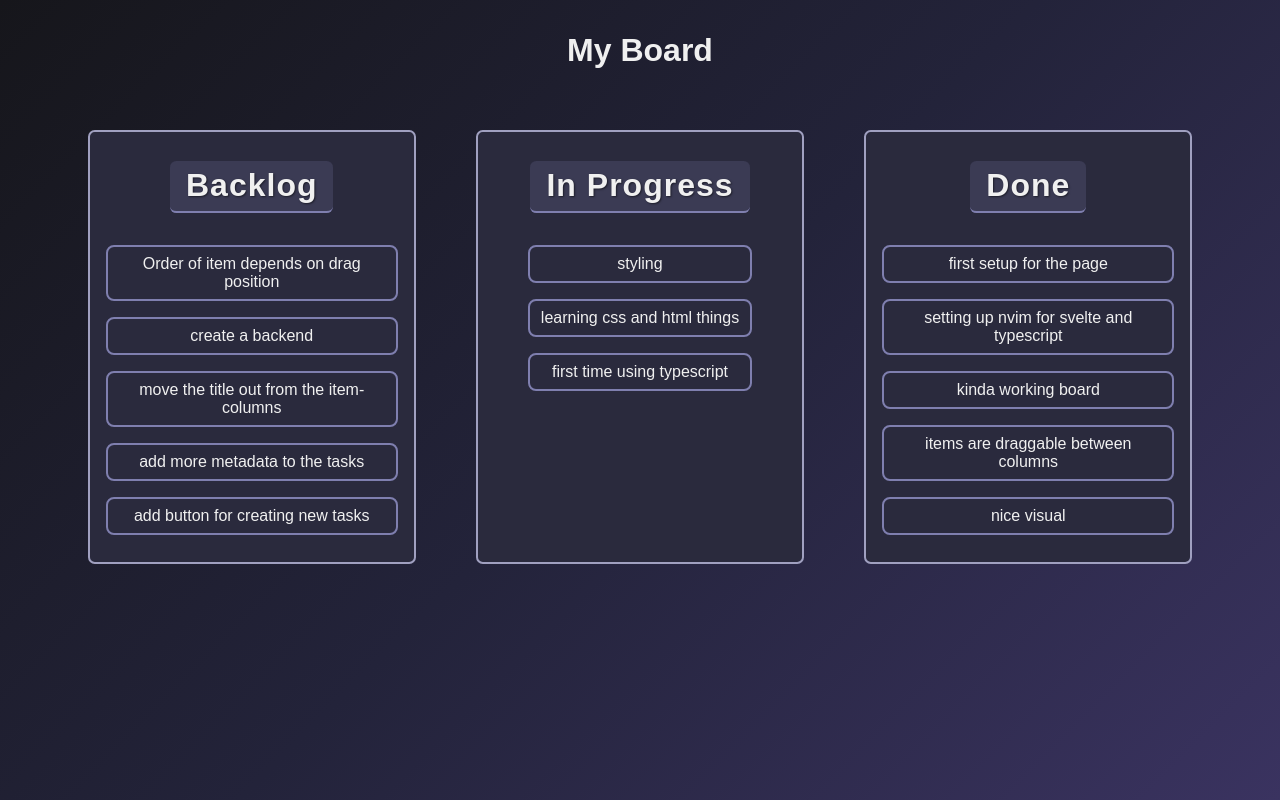
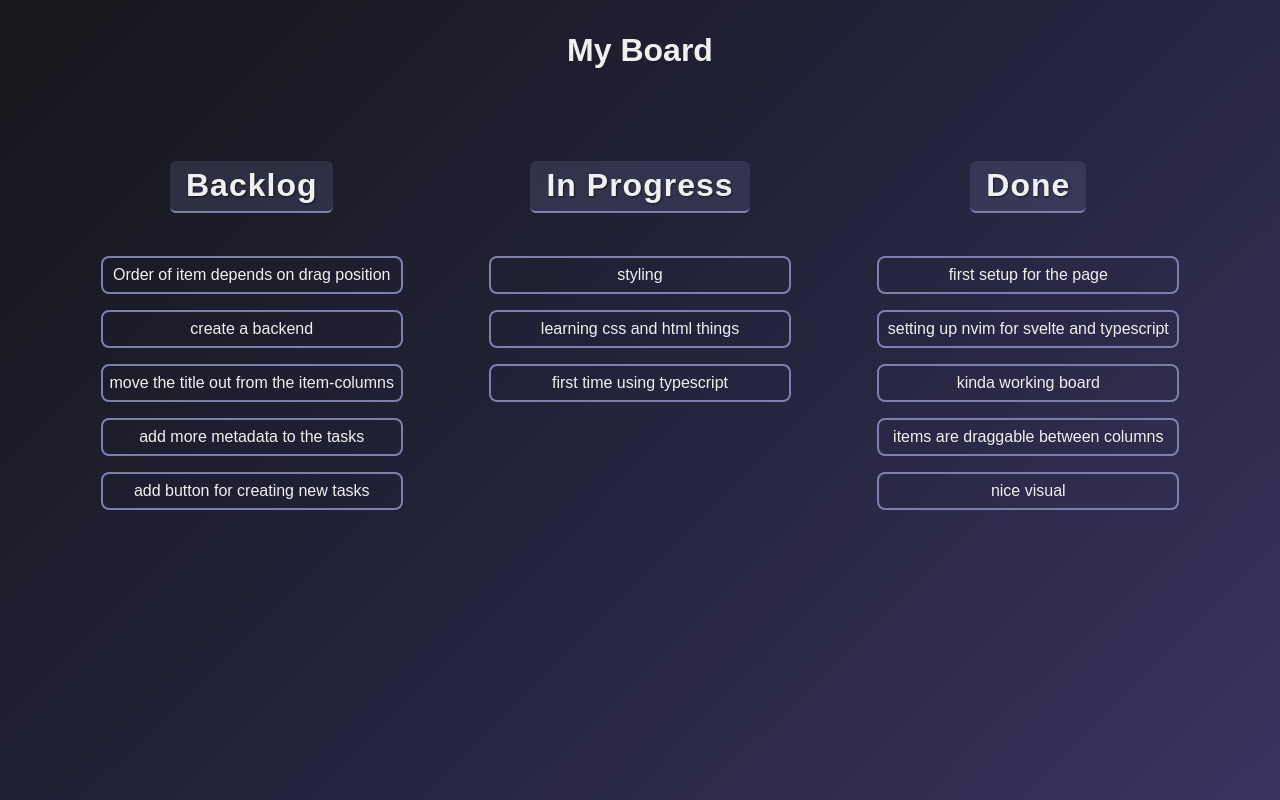
Before and after one commit to aaronbittel/BuildIt, a SvelteKit app in the folder frontend/: page / in a window 1280 px wide. Built offline with nearby package versions, Linux system fonts and the light colour scheme.

Commit message:
column-items take 100% of width

```diff
--- a/frontend/src/routes/+page.svelte
+++ b/frontend/src/routes/+page.svelte
@@ -129,10 +129,10 @@
 </main>
 
 <style>
-	:global(html, body) {
-		height: 100%;
+	:global(*) {
 		margin: 0;
 		padding: 0;
+		box-sizing: border-box;
 	}
 
 	:global(body) {
@@ -176,9 +176,7 @@
 	.column {
 		display: flex;
 		flex-direction: column;
-		background-color: #2a2a3d;
 		align-items: center;
-		outline: 2px solid #a0a0c0;
 		border-radius: 0.3em;
 		padding: 1em 0em;
 	}
@@ -186,7 +184,7 @@
 	.column-title {
 		font-size: 2em;
 		font-weight: bold;
-		margin: 0.4em 0em 1em 0em;
+		margin: 0.4em 0 1em;
 		border-bottom: 2px solid #7f7faf;
 		letter-spacing: 1px;
 		text-shadow: 1px 1px 2px rgba(0, 0, 0, 0.5);
@@ -198,16 +196,15 @@
 	.column-items {
 		display: flex;
 		flex-direction: column;
-		align-items: stretch;
+		width: 100%;
 		gap: 1em;
-		padding: 0 1em 0.7em 1em;
 		list-style: none;
-		margin: 0;
+		padding: 0.7em;
 	}
 
 	.column-item {
 		text-align: center;
-		padding: 0.5em 0.7em;
+		padding: 0.5em 0;
 		border: 2px solid #7f7faf;
 		border-radius: 0.5em;
 		cursor: grab;
```
